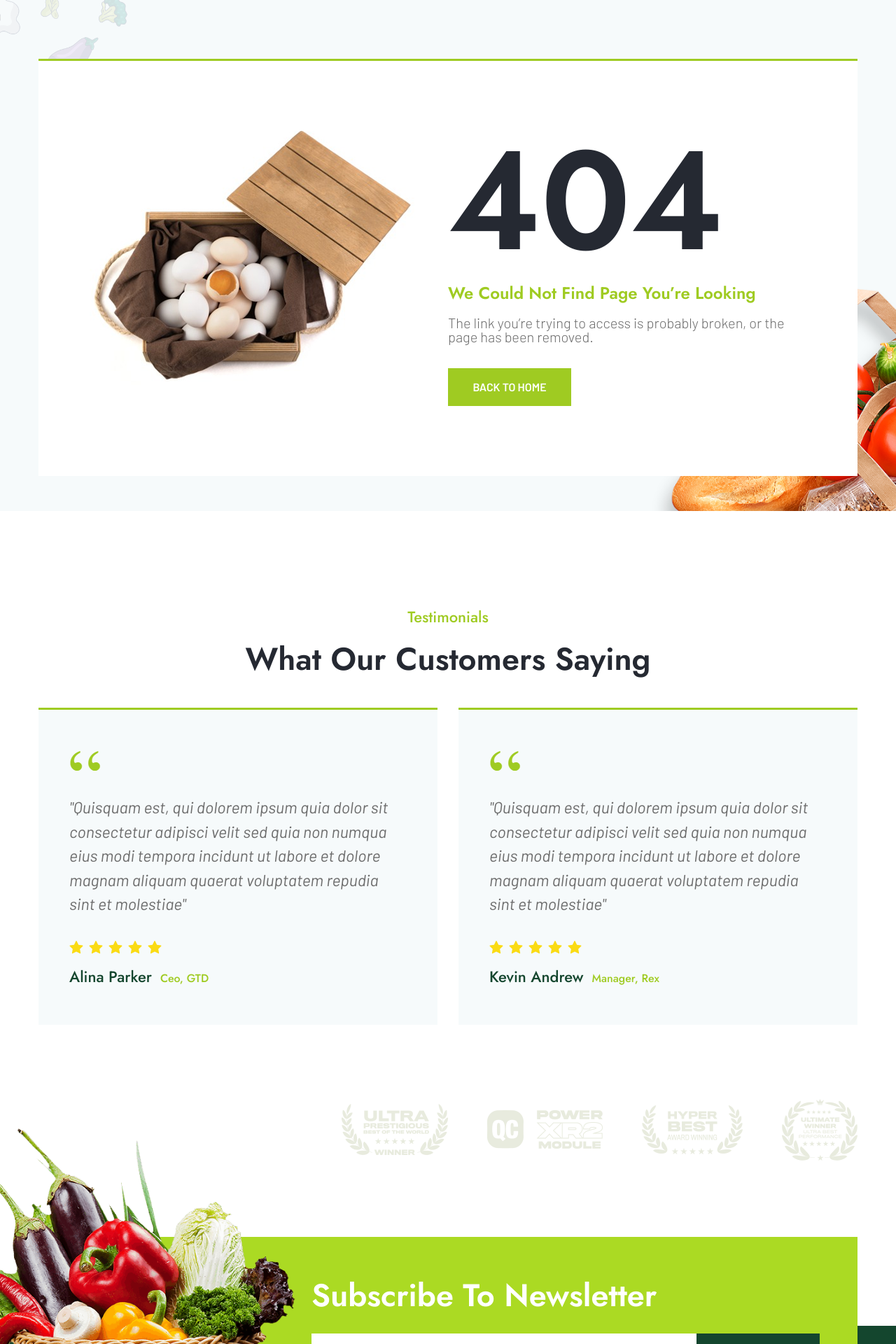
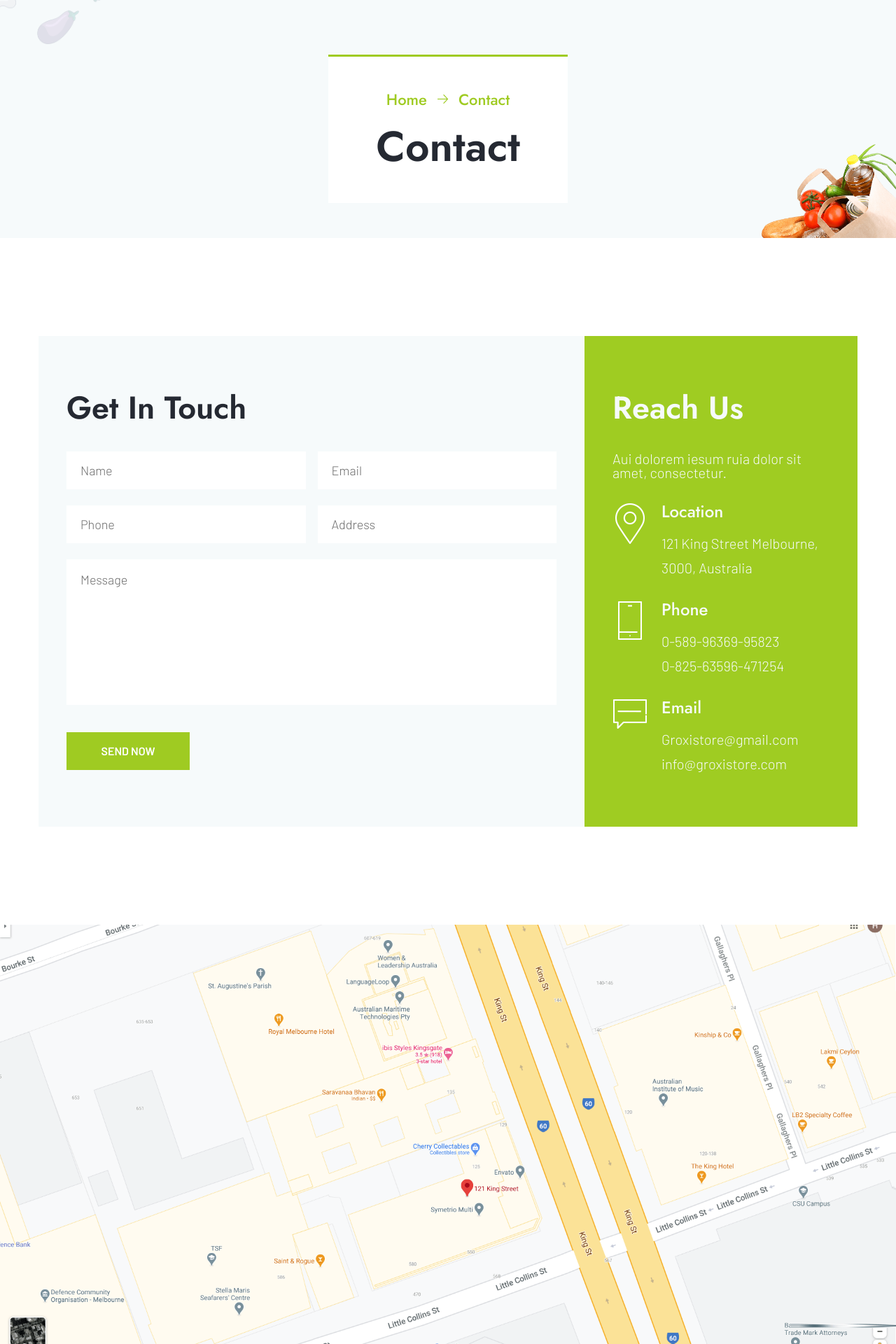
Before and after one commit to ilya-ozerov/groxi, a React (Create React App) app: page /contact in a window 1280 px wide. Shown: the part 140-2060 px from the top of the page at 70% size. Built offline with nearby package versions, Linux system fonts and the light colour scheme.

Commit message:
Added ContactPage

```diff
--- a/src/App.tsx
+++ b/src/App.tsx
@@ -6,6 +6,7 @@ import { Page404 } from './сomponents/pages/Page404/Page404';
 import { Footer } from './сomponents/common/Footer/Footer';
 import { Testimonials } from './сomponents/common/Testimonials/Testimonials';
 import { AboutPage } from './сomponents/pages/AboutPage/AboutPage';
+import { ContactPage } from './сomponents/pages/ContactPage/ContactPage';
 
 export const App: React.FC = () => {
   return (
@@ -14,6 +15,7 @@ export const App: React.FC = () => {
         <Route exact path='/' render={() => <Redirect to='/home' />} />
         <Route path='/home' render={() => <HomePage />} />
         <Route path='/about' render={() => <AboutPage />} />
+        <Route path='/contact' render={() => <ContactPage />} />
         <Route path='*' render={() => <Page404 />} />
       </Switch>
 
--- /dev/null
+++ b/src/сomponents/pages/ContactPage/ContactPage.tsx
@@ -0,0 +1,14 @@
+import React from 'react';
+import { Banner } from '../../common/Banner/Banner';
+import { FormSection } from './FormSection/FormSection';
+import { MapSection } from './MapSection/MapSection';
+
+export const ContactPage: React.FC = () => {
+    return (
+        <React.Fragment>
+            <Banner componentName='Contact' title='Contact' />
+            <FormSection />
+            <MapSection />
+        </React.Fragment>
+    );
+}
```
